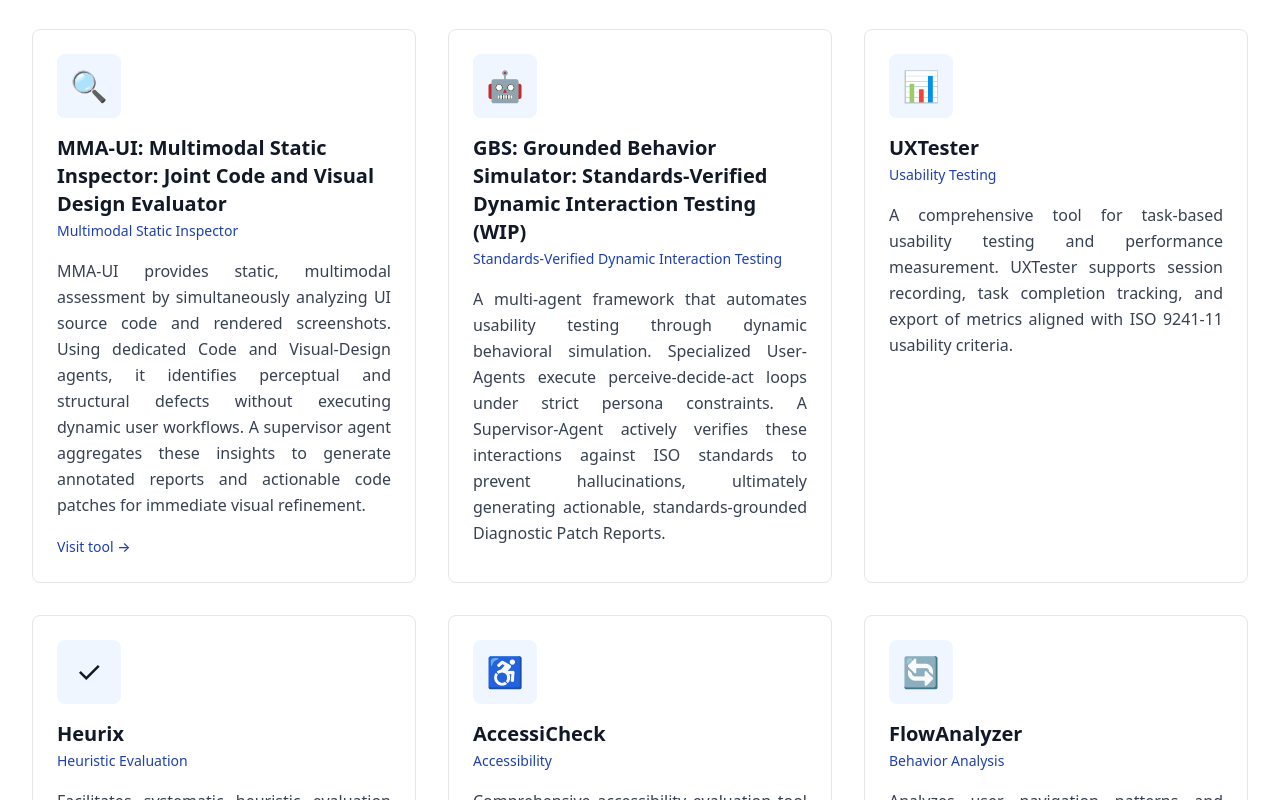
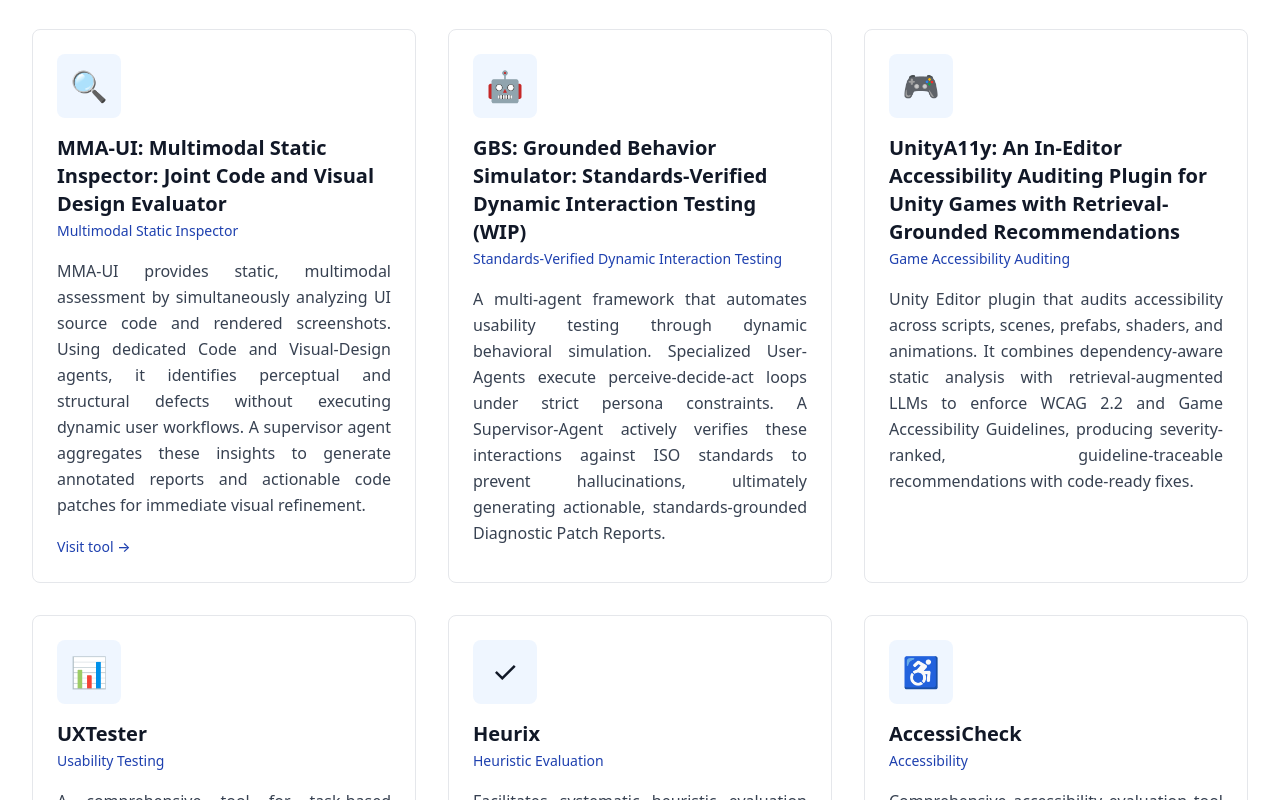
Before and after one commit to mohamedsemah/S-UXE-s, a Next.js app: page /tools in a window 1280 px wide. Shown: the part 900-1700 px from the top of the page. Built offline with nearby package versions, Linux system fonts and the light colour scheme.

Commit message:
Add UnityA11y to the tools page

```diff
--- a/app/tools/page.tsx
+++ b/app/tools/page.tsx
@@ -42,6 +42,13 @@ const tools = [
     category: 'Standards-Verified Dynamic Interaction Testing',
     description: 'A multi-agent framework that automates usability testing through dynamic behavioral simulation. Specialized User-Agents execute perceive-decide-act loops under strict persona constraints. A Supervisor-Agent actively verifies these interactions against ISO standards to prevent hallucinations, ultimately generating actionable, standards-grounded Diagnostic Patch Reports.',
     icon: '🤖',
+  },
+  {
+    name: 'UnityA11y: An In-Editor Accessibility Auditing Plugin for Unity Games with Retrieval-Grounded Recommendations',
+    category: 'Game Accessibility Auditing',
+    description:
+      'Unity Editor plugin that audits accessibility across scripts, scenes, prefabs, shaders, and animations. It combines dependency-aware static analysis with retrieval-augmented LLMs to enforce WCAG 2.2 and Game Accessibility Guidelines, producing severity-ranked, guideline-traceable recommendations with code-ready fixes.',
+    icon: '🎮',
   },
   {
     name: 'UXTester',
```
